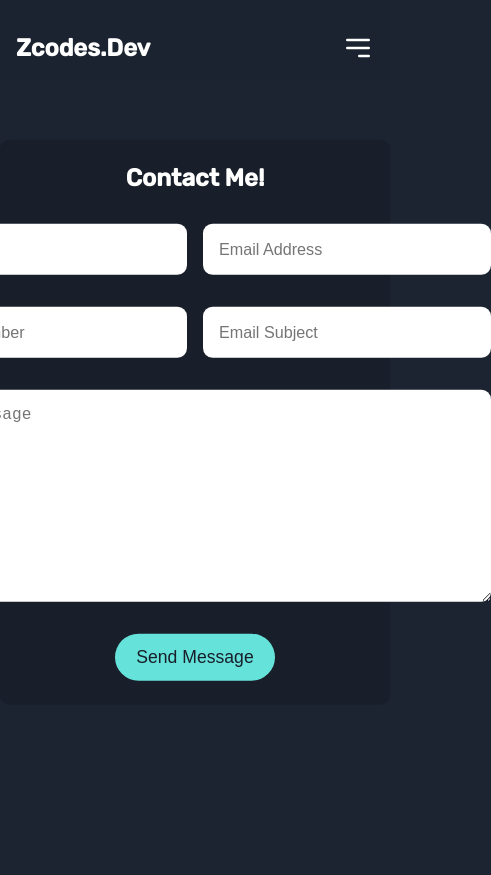
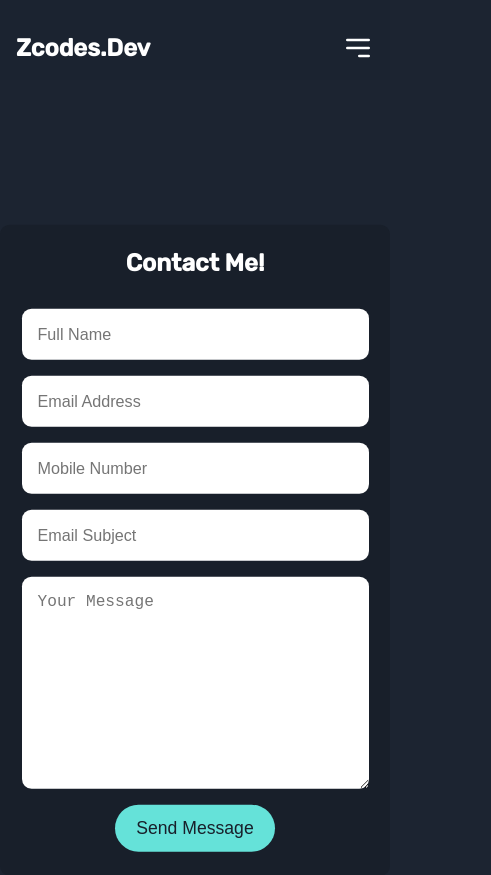
Before and after one commit to FawaleAyomide/Portfolio, a React (Create React App) app: page /contact in a window 390 px wide. Shown: the whole page, 491 px wide, since content can reach past the window. Before the commit the page ends 844 px from the top, so only its background shows below. Built offline with nearby package versions, Linux system fonts and the light colour scheme.

Commit message:
style update

```diff
--- a/src/style/index.css
+++ b/src/style/index.css
@@ -284,12 +284,14 @@ main p {
 }
 form{
   display: flex;
-  gap: 2rem;
+  gap: 1rem;
   flex-direction: column;
+  flex-wrap: wrap;
 }
 .inputBox{
   display: flex;
   gap: 1rem;
+  flex-wrap: wrap;
 }
 input{
   padding: 1rem;
--- a/src/style/media.css
+++ b/src/style/media.css
@@ -130,3 +130,11 @@
     margin: 0 auto;
   }
 }
+@media (max-width: 690px) {
+  .contact{
+    margin-top: 8rem;
+  }
+  input{
+    width: 100%;
+  }
+}
```
